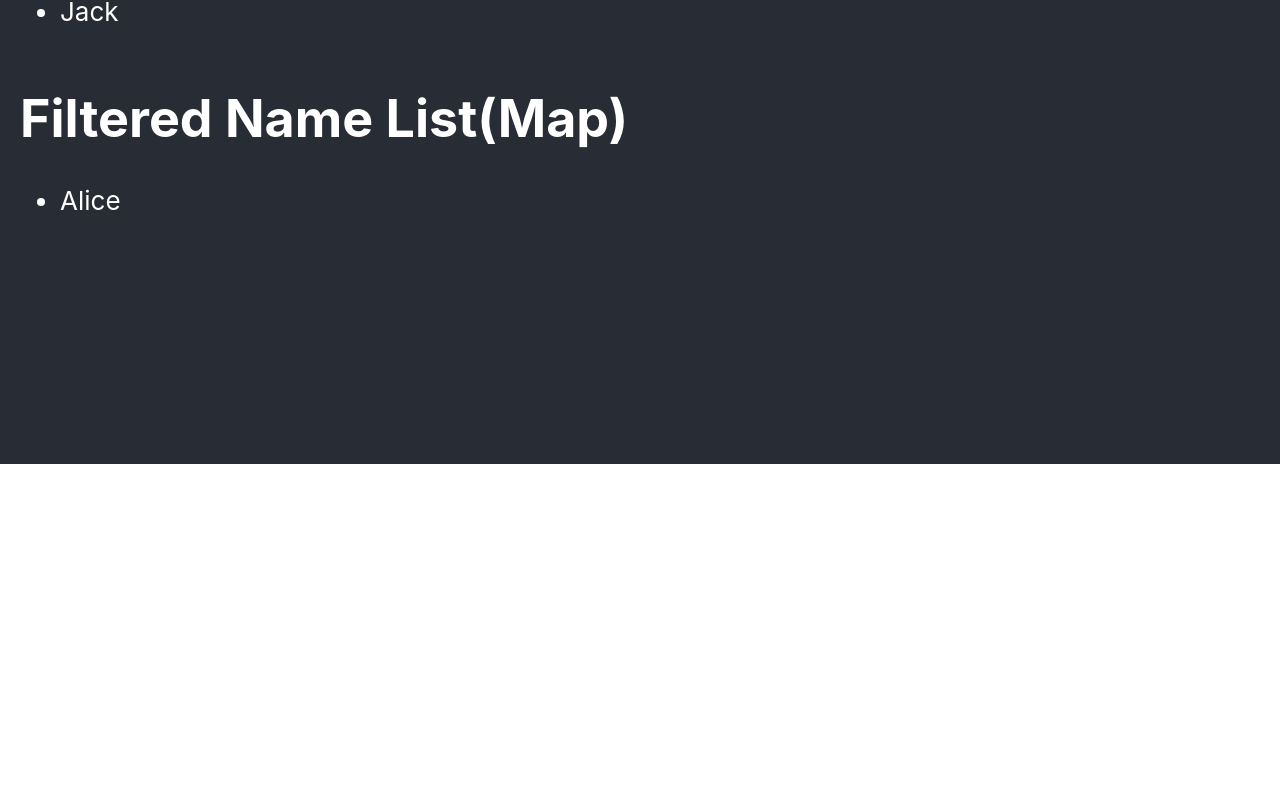
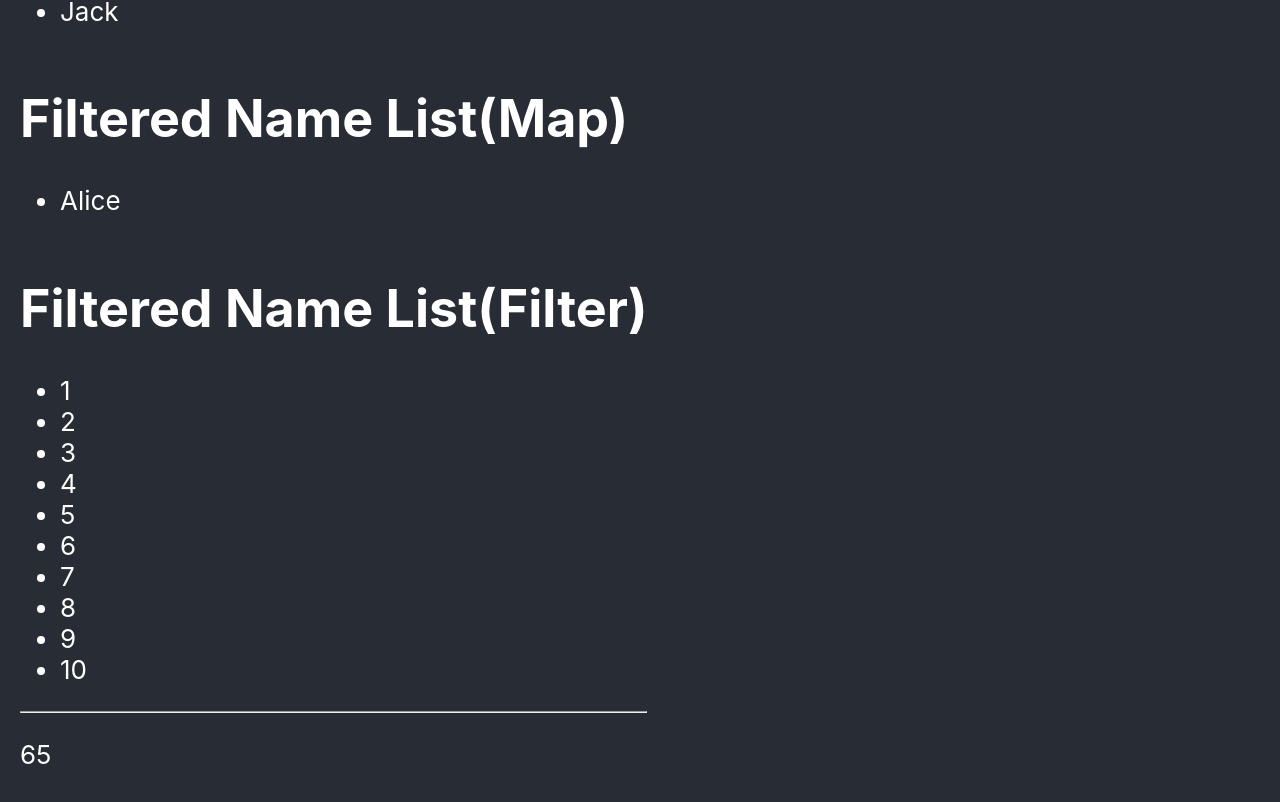
Before and after one commit to Randilwelikala/react-arraymethods, a React (Create React App) app: page / in a window 1280 px wide. Shown: the part 496-1298 px from the top of the page. Before the commit the page ends 960 px from the top, so only its background shows below. Built offline with nearby package versions, Linux system fonts and the light colour scheme.

Commit message:
get sum from array items

```diff
--- a/src/App.js
+++ b/src/App.js
@@ -1,6 +1,7 @@
 import logo from './logo.svg';
 import ArrayMap from './components/ArrayMap';
 import ArrayFilter from './components/ArrayFilter';
+import ArrayReduce from './components/ArrayReduce';
 import './App.css';
 
 const names = [
@@ -16,7 +17,7 @@ const names = [
   "Jack"
 ];
 
-// const numbers = [1,2,3,4,5,6,7,8,9,10];
+const numbers = [1,2,3,4,5,6,7,8,9,10];
 
 
 function App() {
@@ -26,6 +27,7 @@ function App() {
         <img src={logo} className="App-logo" alt="logo" />
         <ArrayMap nameList={names}/>
         <ArrayFilter nameList={names}/>
+        <ArrayReduce numberList={numbers}/>
       </header>
     </div>
   );
--- a/src/components/ArrayFilter.jsx
+++ b/src/components/ArrayFilter.jsx
@@ -1,6 +1,6 @@
 const ArrayFilter = ({nameList}) =>{
 
-    const filteredNames = nameList.filter((name)=>(name.startsWith('A')));
+    const filteredNames = nameList.filter((name)=>(name.toLowerCase().startsWith('a')));
     return(
         <div>
             <h1>Filtered Name List(Map)</h1>
--- /dev/null
+++ b/src/components/ArrayReduce.jsx
@@ -0,0 +1,17 @@
+const ArrayReduce = ({numberList}) =>{
+
+    const sum = numberList.reduce((total,num)=>(total + num),10);
+    return(
+        <div>
+            <h1>Filtered Name List(Filter)</h1>
+            <ul>
+                {numberList.map((num,index)=>(<li key={index}>{num}</li>))}
+            </ul>
+            <hr />
+            <p>{sum}</p>
+
+        </div>
+    );
+};
+
+export default ArrayReduce;
```
